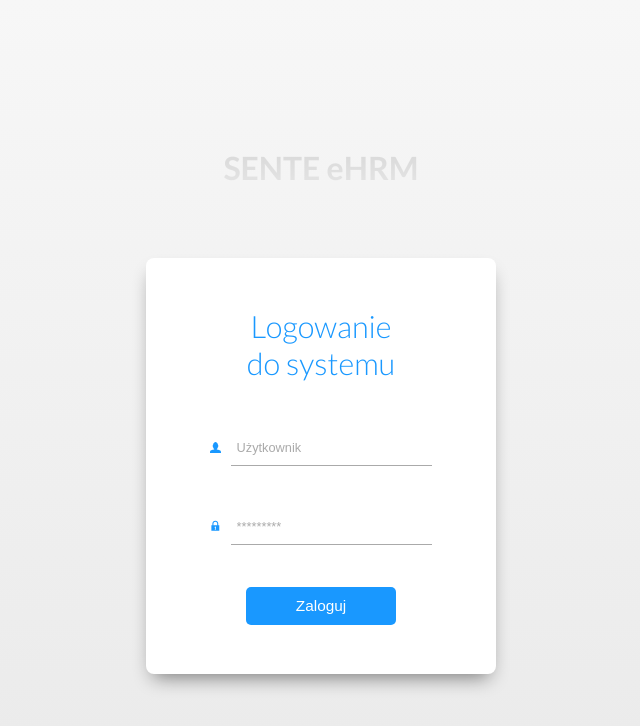
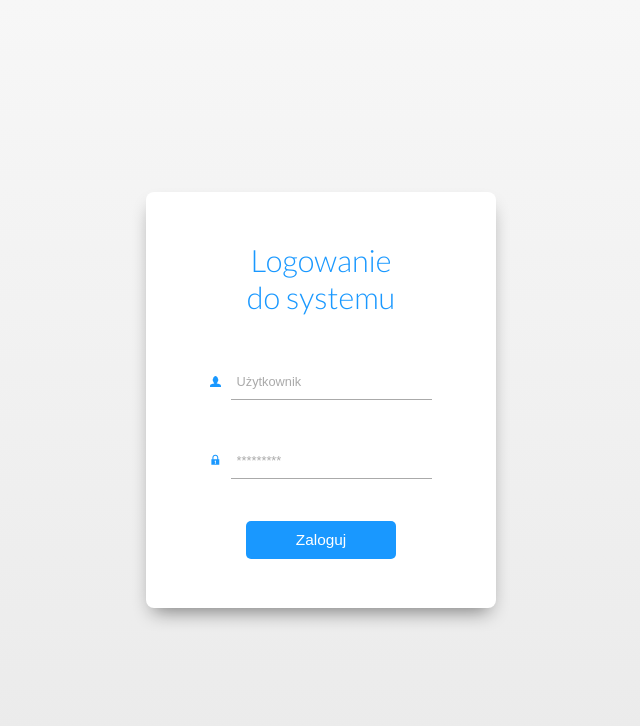
Before and after one commit to megfan/Login_panel, a website: page index.html in a window 1280 px wide. Shown: the whole page, without its empty margins (319-959 px from the left). Drawn offline with nearby package versions, Linux system fonts and the light colour scheme.

Commit message:
Update index.html

```diff
--- a/index.html
+++ b/index.html
@@ -16,9 +16,6 @@
 <div id="pageContent">
 <div id="defaultCointainer">
 	<div id="ctl00_Body_UpdatePanelErrors">
-	<div class="title">
-				<h1>SENTE eHRM</h1>
-			</div>
 	<div id="panelLogin" onkeypress="javascript:return WebForm_FireDefaultButton(event, 'Login1_LoginButton')">
 		<table id="Login1" cellspacing="0" cellpadding="0" border="0">
 		<tbody><tr><td>
```
